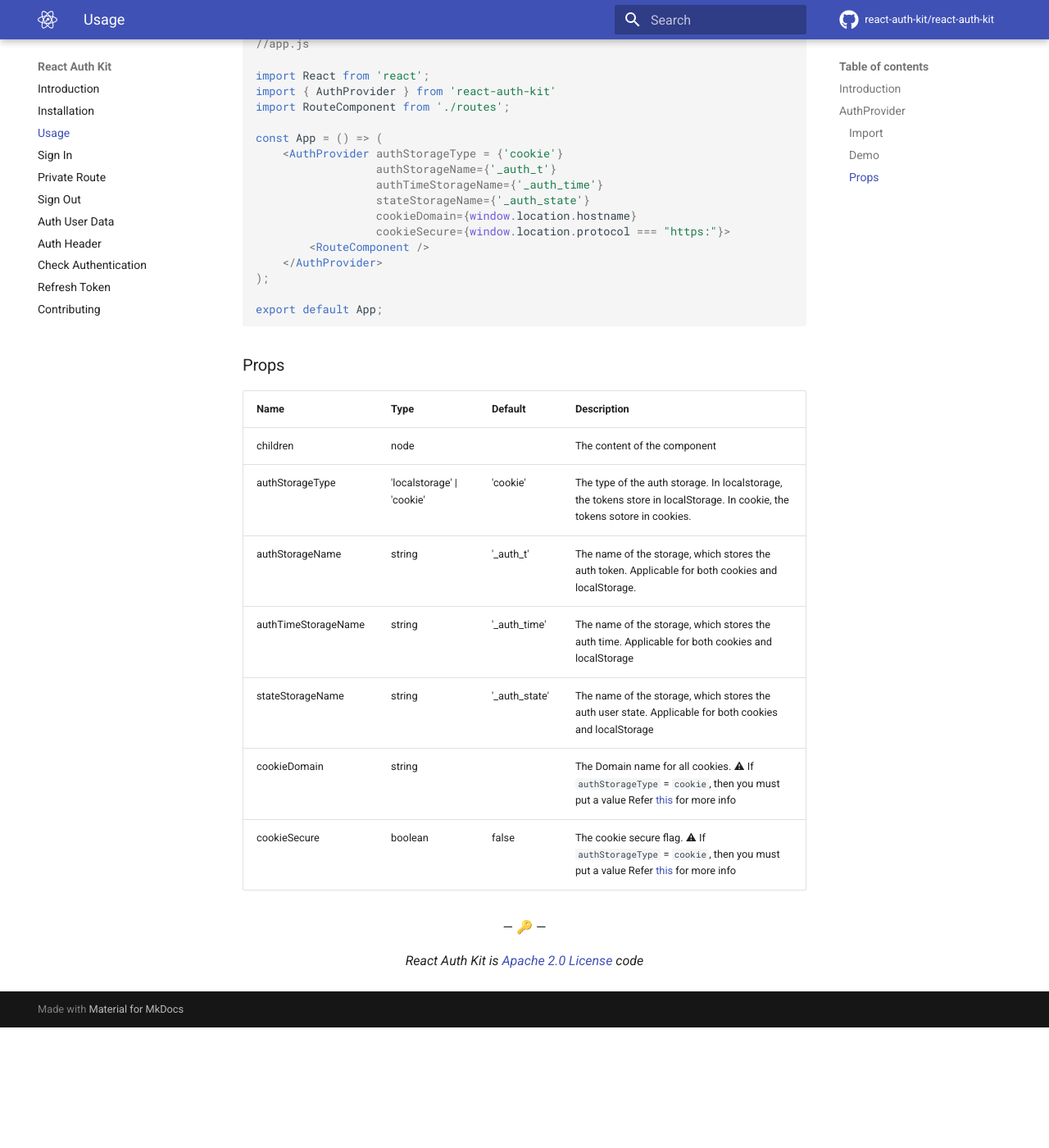
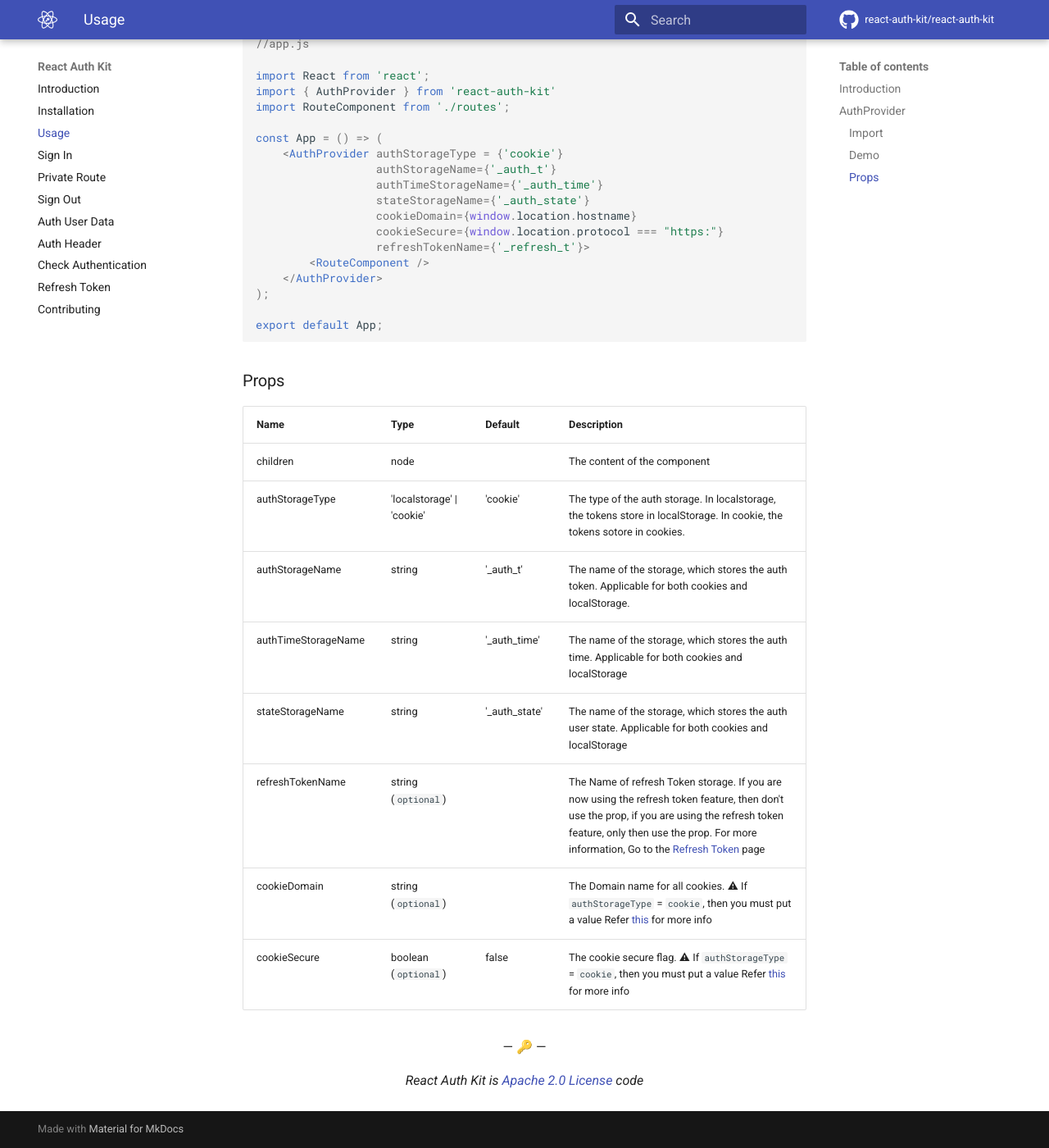
Before and after one commit to VirusScan0125/react-auth-kit, an MkDocs documentation site: the page built from docs/usage.md, in a window 1280 px wide and 1400 px high, scrolled down 812 px. Shown: the whole window at 82% size. Built offline with MkDocs 1.6.1 and Material for MkDocs 9.7.7, drawn with Linux system fonts in a browser that asks for light colours; comment, search, counter and statistics services are not loaded; before the commit the page ends 2065 px from its top, so only the background shows below that.

Commit message:
docs: Refresh Token prop added in usage.md

```diff
--- a/docs/usage.md
+++ b/docs/usage.md
@@ -39,7 +39,8 @@
                   authTimeStorageName={'_auth_time'}
                   stateStorageName={'_auth_state'}
                   cookieDomain={window.location.hostname}
-                  cookieSecure={window.location.protocol === "https:"}>
+                  cookieSecure={window.location.protocol === "https:"}
+                  refreshTokenName={'_refresh_t'}>
         <RouteComponent />
     </AuthProvider>
 );
@@ -56,8 +57,9 @@
 | authStorageName     | string                     | '_auth_t'     | The name of the storage, which stores the auth token.  Applicable for both cookies and localStorage.                                                                                |
 | authTimeStorageName | string                     | '_auth_time'  | The name of the storage, which stores the auth time. Applicable for both cookies and localStorage                                                                                   |
 | stateStorageName    | string                     | '_auth_state' | The name of the storage, which stores the auth user state. Applicable for both cookies and localStorage                                                                             |
-| cookieDomain        | string                     |               | The Domain name for all cookies. ⚠ If `authStorageType` = `cookie`, then you must put a value Refer [this](https://developer.mozilla.org/en-US/docs/Web/HTTP/Cookies) for more info |
-| cookieSecure        | boolean                    | false         | The cookie secure flag. ⚠ If `authStorageType` = `cookie`, then you must put a value Refer [this](https://developer.mozilla.org/en-US/docs/Web/HTTP/Cookies) for more info          |
+| refreshTokenName    | string   (`optional`)      |               | The Name of refresh Token storage. If you are now using the refresh token feature, then don't use the prop, if you are using the refresh token feature, only then use the prop. For more information, Go to the [Refresh Token](./refershtoken) page    |
+| cookieDomain        | string   (`optional`)      |               | The Domain name for all cookies. ⚠ If `authStorageType` = `cookie`, then you must put a value Refer [this](https://developer.mozilla.org/en-US/docs/Web/HTTP/Cookies) for more info |
+| cookieSecure        | boolean  (`optional`)      | false         | The cookie secure flag. ⚠ If `authStorageType` = `cookie`, then you must put a value Refer [this](https://developer.mozilla.org/en-US/docs/Web/HTTP/Cookies) for more info          |
 
 <p align="center">&mdash; 🔑  &mdash;</p>
 <p align="center"><i>React Auth Kit is <a href="https://github.com/react-auth-kit/react-auth-kit/blob/master/LICENSE">Apache 2.0 License</a> code</i></p>
```
